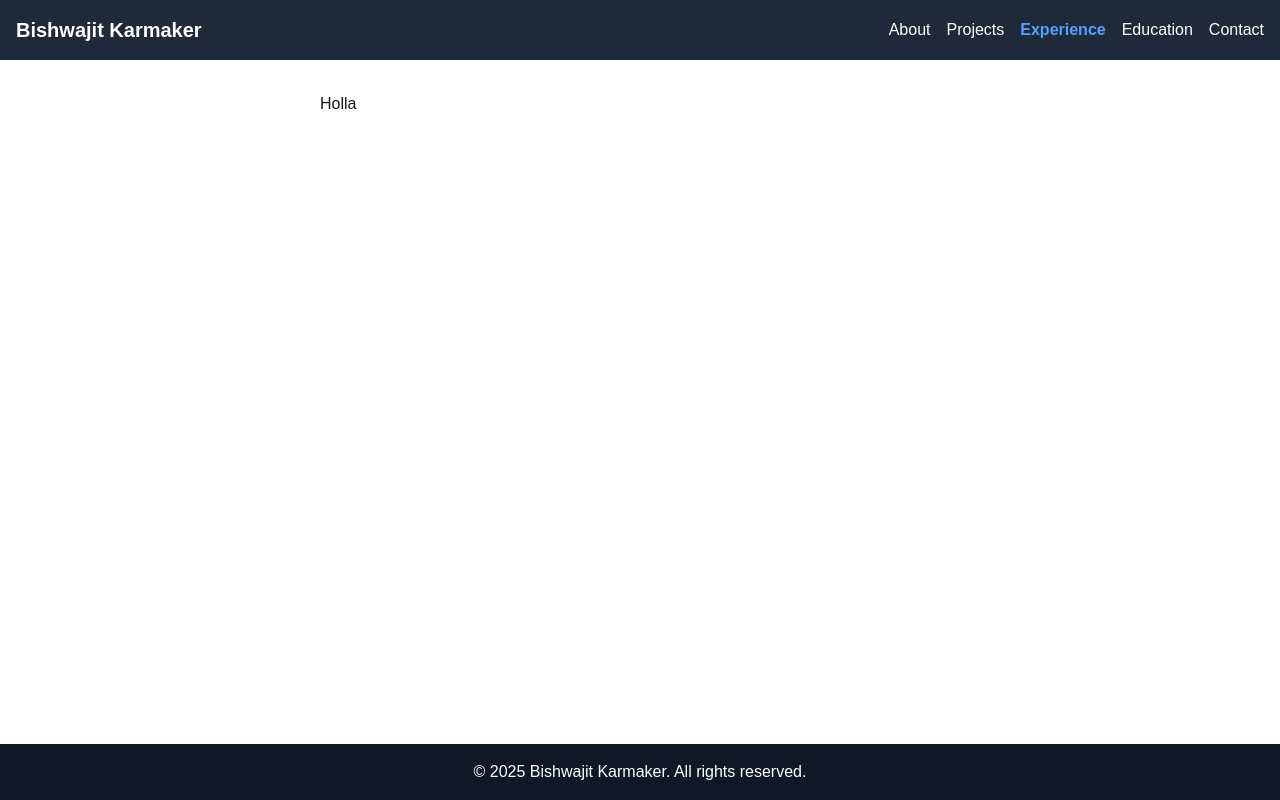
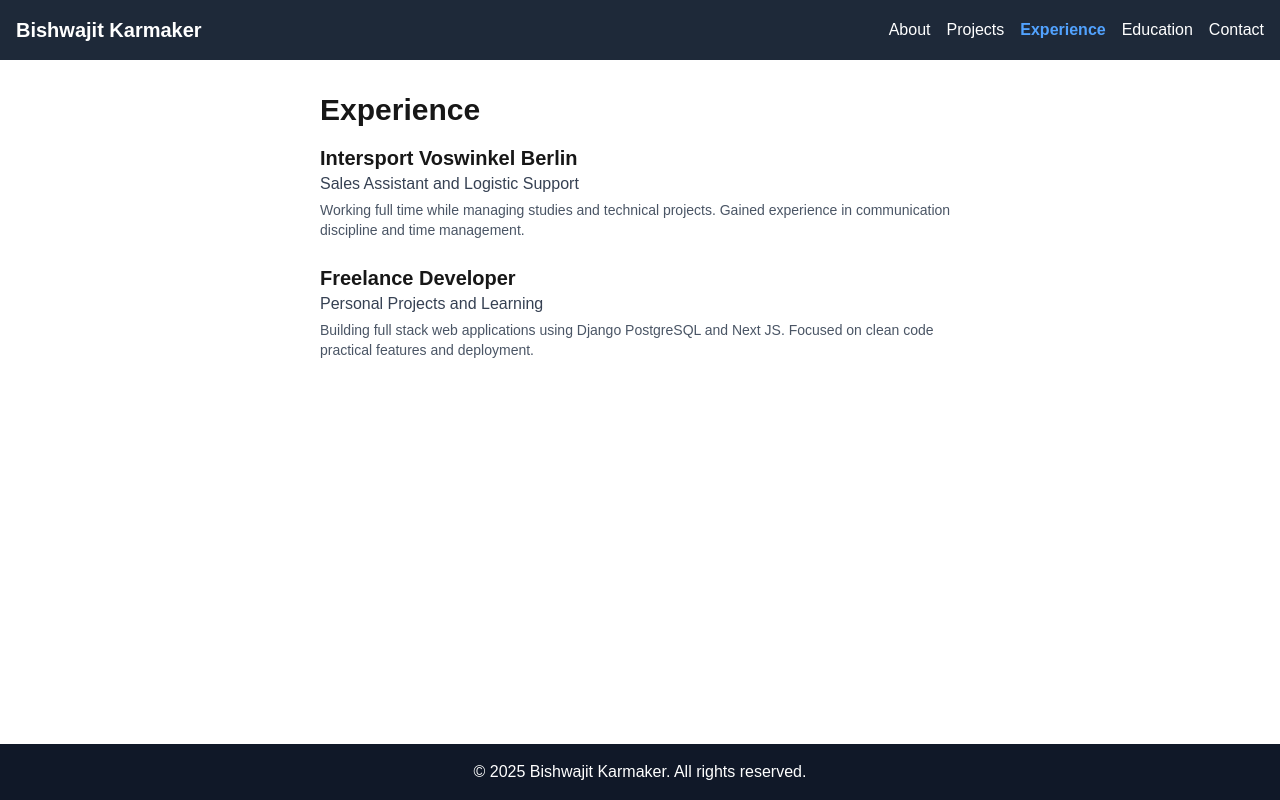
Before and after one commit to Bishwajit93/portfoliosite_frontend, a Next.js app: page /experience in a window 1280 px wide. Built offline with nearby package versions, Linux system fonts and the light colour scheme.

Commit message:
still owrking on pushing the pages draft infos

```diff
--- a/src/app/education/page.tsx
+++ b/src/app/education/page.tsx
@@ -1,12 +1,28 @@
-'use client';
-import Layout from "@/components/Layout";
+'use client'
+import Layout from '@/components/Layout'
 
 export default function EducationPage() {
   return (
     <Layout>
       <div className="max-w-2xl mx-auto p-4">
-        Holla
+        <h1 className="text-3xl font-bold mb-4">Education</h1>
+
+        <div className="mb-6">
+          <h2 className="text-xl font-semibold">TU Berlin</h2>
+          <p className="text-gray-700">Master of Science in Scientific Computing</p>
+          <p className="text-sm text-gray-600 mt-1">
+            Courses in numerical mathematics machine learning and optimization
+          </p>
+        </div>
+
+        <div>
+          <h2 className="text-xl font-semibold">BRAC University Dhaka</h2>
+          <p className="text-gray-700">Bachelor of Science in Mathematics</p>
+          <p className="text-sm text-gray-600 mt-1">
+            Completed in Bangladesh with focus on logic analysis and applied mathematics
+          </p>
+        </div>
       </div>
     </Layout>
-  );
+  )
 }
--- a/src/app/experience/page.tsx
+++ b/src/app/experience/page.tsx
@@ -1,12 +1,28 @@
-'use client';
-import Layout from "@/components/Layout";
+'use client'
+import Layout from '@/components/Layout'
 
-export default function HomePage() {
+export default function ExperiencePage() {
   return (
     <Layout>
-      <div className="max-w-2xl mx-auto space-y-6 p-4">
-       Holla
+      <div className="max-w-2xl mx-auto p-4">
+        <h1 className="text-3xl font-bold mb-4">Experience</h1>
+
+        <div className="mb-6">
+          <h2 className="text-xl font-semibold">Intersport Voswinkel Berlin</h2>
+          <p className="text-gray-700">Sales Assistant and Logistic Support</p>
+          <p className="text-sm text-gray-600 mt-1">
+            Working full time while managing studies and technical projects. Gained experience in communication discipline and time management.
+          </p>
+        </div>
+
+        <div>
+          <h2 className="text-xl font-semibold">Freelance Developer</h2>
+          <p className="text-gray-700">Personal Projects and Learning</p>
+          <p className="text-sm text-gray-600 mt-1">
+            Building full stack web applications using Django PostgreSQL and Next JS. Focused on clean code practical features and deployment.
+          </p>
+        </div>
       </div>
     </Layout>
-  );
+  )
 }
--- a/src/app/page.tsx
+++ b/src/app/page.tsx
@@ -10,7 +10,7 @@ export default function HomePage() {
           I am a masters student in Scientific Computing based in Berlin. My focus is on full stack development and scientific applications.
         </p>
         <p className="text-gray-600">
-          My main tools are Django PostgreSQL and Next JS. I enjoy creating projects that solve real world problems and improve user experience.
+          My main tools are Django PostgreSQL and Next JS. I enjoy creating projects that solve real world problems and improve user experience. in my off time I do programming.
         </p>
         <p className="text-gray-600">
           I moved to Germany from Bangladesh in 2018. My background in mathematics supports my logical thinking and interest in technology.
```
